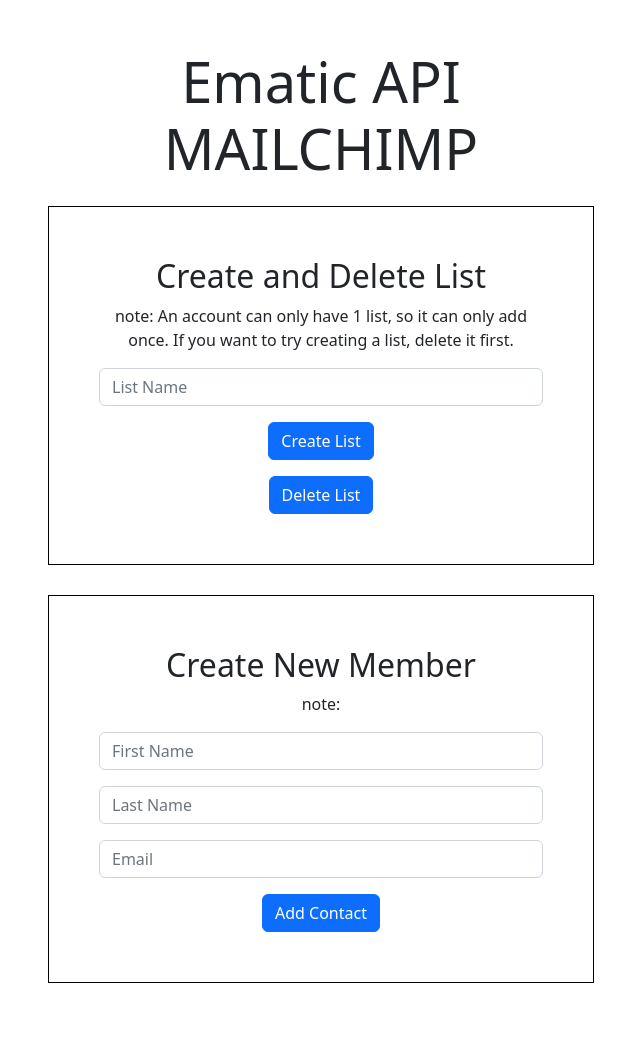
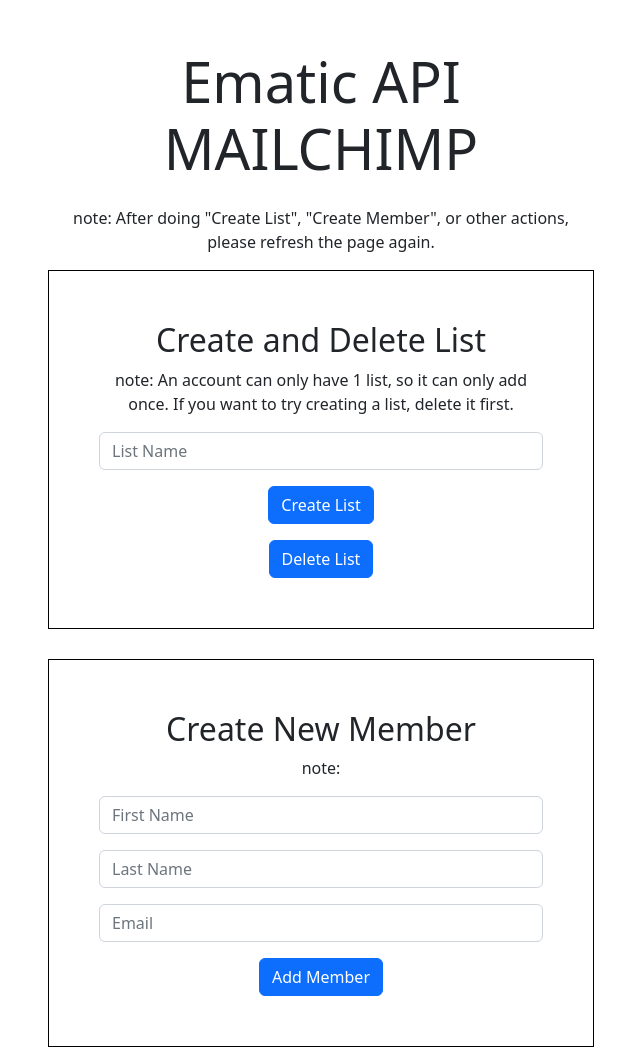
Before and after one commit to filbert29/ematic-api, a website: page public/index.html in a window 1280 px wide. Shown: the top 1050 px of the page, without its empty margins (319-959 px from the left). Drawn offline with nearby package versions, Linux system fonts and the light colour scheme.

Commit message:
change name

```diff
--- a/public/index.html
+++ b/public/index.html
@@ -125,6 +125,7 @@
         <section class="row mt-5 text-center">
             <div class="col-md-6 m-auto">
                 <h1 class="display-4 mb-4">Ematic API MAILCHIMP</h1>
+                <p>note: After doing "Create List", "Create Member", or other actions, please refresh the page again.</p>
                 <div id="formCreateList">
                     <h2>Create and Delete List</h2>
                     <p>note: An account can only have 1 list, so it can only add once. If you want to try creating a list, delete it first.</p>
@@ -156,7 +157,7 @@
                                 required />
                         </div>
                         <button type="submit" class="btn btn-primary btn-block">
-                            Add Contact
+                            Add Member
                         </button>
                     </form>
                 </div>
```
